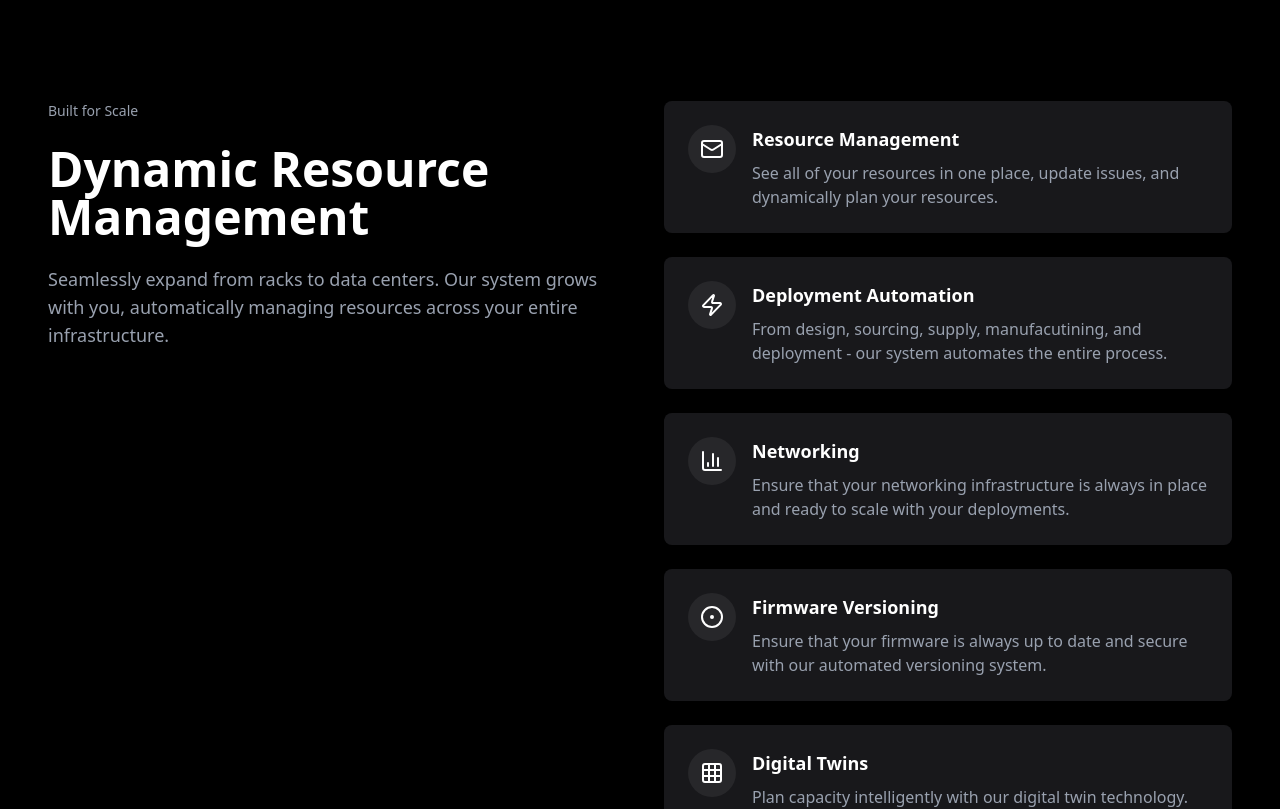
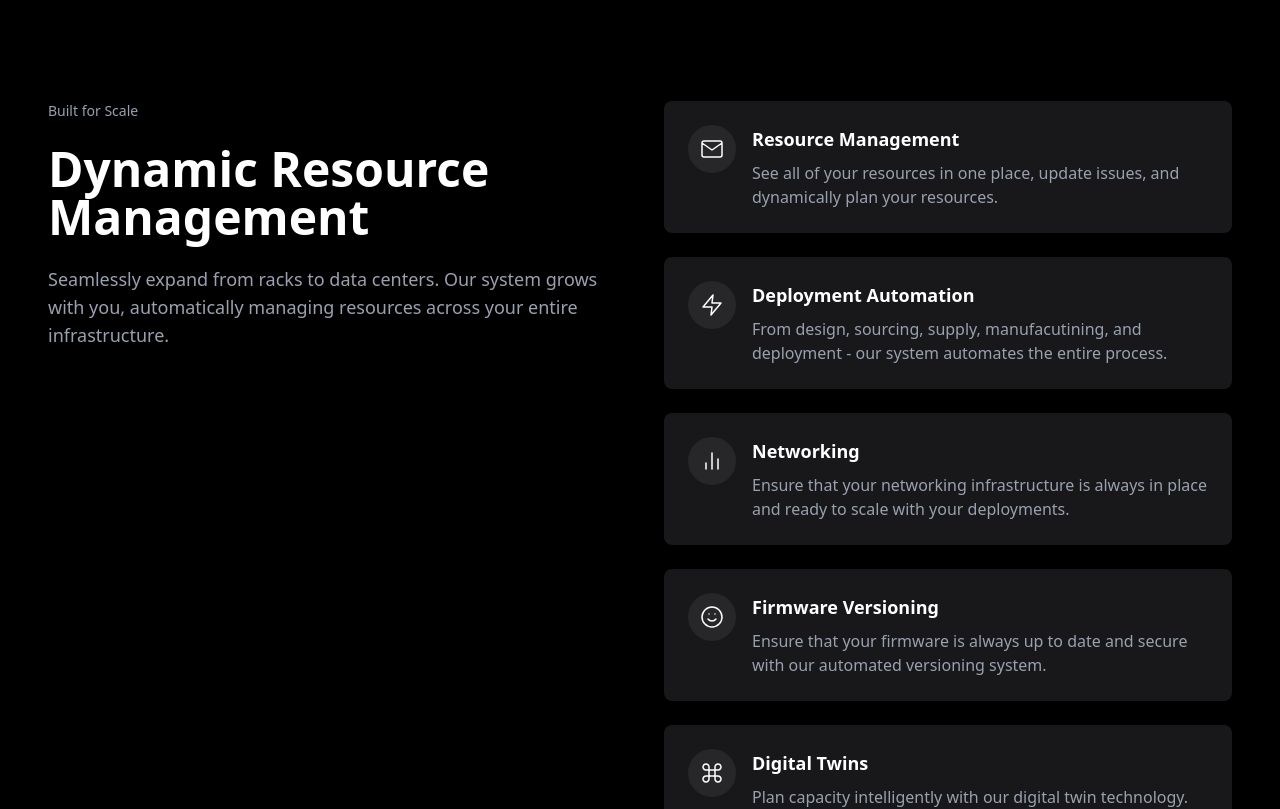
Before and after one commit to R7rainz/final_challenge_centralaxis, a React (Vite) app: page / in a window 1280 px wide. Shown: the part 3900-4709 px from the top of the page. Built offline with nearby package versions, Linux system fonts and the light colour scheme.

Commit message:
changed the lucide react icons to the real svgs

```diff
--- a/src/components/DynamicResourceManagementSection.jsx
+++ b/src/components/DynamicResourceManagementSection.jsx
@@ -1,6 +1,63 @@
-import { Mail, Zap, BarChart3, CircleDot, Grid } from "lucide-react"
+export default function ResourceManagement() {
+  // SVG icons defined as constants
+  const icons = {
+    mail: (
+      <svg xmlns="http://www.w3.org/2000/svg" width="24" height="24" viewBox="0 0 24 24" fill="none">
+        <path
+          d="M22 6C22 4.9 21.1 4 20 4H4C2.9 4 2 4.9 2 6M22 6V18C22 19.1 21.1 20 20 20H4C2.9 20 2 19.1 2 18V6M22 6L12 13L2 6"
+          stroke="white"
+          strokeWidth="1.5"
+          strokeLinecap="round"
+          strokeLinejoin="round"
+        />
+      </svg>
+    ),
+    zap: (
+      <svg xmlns="http://www.w3.org/2000/svg" width="24" height="24" viewBox="0 0 24 24" fill="none">
+        <path
+          d="M13 2L3 14H12L11 22L21 10H12L13 2Z"
+          stroke="white"
+          strokeWidth="1.5"
+          strokeLinecap="round"
+          strokeLinejoin="round"
+        />
+      </svg>
+    ),
+    barChart: (
+      <svg xmlns="http://www.w3.org/2000/svg" width="24" height="24" viewBox="0 0 24 24" fill="none">
+        <path
+          d="M18 20V10M12 20V4M6 20V14"
+          stroke="white"
+          strokeWidth="1.5"
+          strokeLinecap="round"
+          strokeLinejoin="round"
+        />
+      </svg>
+    ),
+    circleDot: (
+      <svg xmlns="http://www.w3.org/2000/svg" width="24" height="24" viewBox="0 0 24 24" fill="none">
+        <path
+          d="M8 14C8 14 9.5 16 12 16C14.5 16 16 14 16 14M9 9H9.01M15 9H15.01M22 12C22 17.5228 17.5228 22 12 22C6.47715 22 2 17.5228 2 12C2 6.47715 6.47715 2 12 2C17.5228 2 22 6.47715 22 12Z"
+          stroke="white"
+          strokeWidth="1.5"
+          strokeLinecap="round"
+          strokeLinejoin="round"
+        />
+      </svg>
+    ),
+    grid: (
+      <svg xmlns="http://www.w3.org/2000/svg" width="24" height="24" viewBox="0 0 24 24" fill="none">
+        <path
+          d="M18 3C17.2044 3 16.4413 3.31607 15.8787 3.87868C15.3161 4.44129 15 5.20435 15 6V18C15 18.7956 15.3161 19.5587 15.8787 20.1213C16.4413 20.6839 17.2044 21 18 21C18.7956 21 19.5587 20.6839 20.1213 20.1213C20.6839 19.5587 21 18.7956 21 18C21 17.2044 20.6839 16.4413 20.1213 15.8787C19.5587 15.3161 18.7956 15 18 15H6C5.20435 15 4.44129 15.3161 3.87868 15.8787C3.31607 16.4413 3 17.2044 3 18C3 18.7956 3.31607 19.5587 3.87868 20.1213C4.44129 20.6839 5.20435 21 6 21C6.79565 21 7.55871 20.6839 8.12132 20.1213C8.68393 19.5587 9 18.7956 9 18V6C9 5.20435 8.68393 4.44129 8.12132 3.87868C7.55871 3.31607 6.79565 3 6 3C5.20435 3 4.44129 3.31607 3.87868 3.87868C3.31607 4.44129 3 5.20435 3 6C3 6.79565 3.31607 7.55871 3.87868 8.12132C4.44129 8.68393 5.20435 9 6 9H18C18.7956 9 19.5587 8.68393 20.1213 8.12132C20.6839 7.55871 21 6.79565 21 6C21 5.20435 20.6839 4.44129 20.1213 3.87868C19.5587 3.31607 18.7956 3 18 3Z"
+          stroke="white"
+          strokeWidth="1.5"
+          strokeLinecap="round"
+          strokeLinejoin="round"
+        />
+      </svg>
+    ),
+  }
 
-export default function ResourceManagement() {
   return (
     <div className="min-h-screen bg-black text-white p-6 md:p-12">
       <div className="max-w-7xl mx-auto">
@@ -18,31 +75,31 @@ export default function ResourceManagement() {
           {/* Right Column - Desktop View (Large screens only) */}
           <div className="space-y-6 hidden lg:block">
             <FeatureCard
-              icon={<Mail className="w-6 h-6" />}
+              icon={icons.mail}
               title="Resource Management"
               description="See all of your resources in one place, update issues, and dynamically plan your resources."
             />
 
             <FeatureCard
-              icon={<Zap className="w-6 h-6" />}
+              icon={icons.zap}
               title="Deployment Automation"
               description="From design, sourcing, supply, manufacutining, and deployment - our system automates the entire process."
             />
 
             <FeatureCard
-              icon={<BarChart3 className="w-6 h-6" />}
+              icon={icons.barChart}
               title="Networking"
               description="Ensure that your networking infrastructure is always in place and ready to scale with your deployments."
             />
 
             <FeatureCard
-              icon={<CircleDot className="w-6 h-6" />}
+              icon={icons.circleDot}
               title="Firmware Versioning"
               description="Ensure that your firmware is always up to date and secure with our automated versioning system."
             />
 
             <FeatureCard
-              icon={<Grid className="w-6 h-6" />}
+              icon={icons.grid}
               title="Digital Twins"
               description="Plan capacity intelligently with our digital twin technology."
             />
@@ -52,31 +109,31 @@ export default function ResourceManagement() {
           <div className="lg:hidden w-full overflow-x-auto pb-6">
             <div className="flex space-x-4 min-w-max">
               <SquareFeatureCard
-                icon={<Mail className="w-6 h-6" />}
+                icon={icons.mail}
                 title="Resource Management"
                 description="See all of your resources in one place, update issues, and dynamically plan your resources."
               />
 
               <SquareFeatureCard
-                icon={<Zap className="w-6 h-6" />}
+                icon={icons.zap}
                 title="Deployment Automation"
                 description="From design, sourcing, supply, manufacutining, and deployment - our system automates the entire process."
               />
 
               <SquareFeatureCard
-                icon={<BarChart3 className="w-6 h-6" />}
+                icon={icons.barChart}
                 title="Networking"
                 description="Ensure that your networking infrastructure is always in place and ready to scale with your deployments."
               />
 
               <SquareFeatureCard
-                icon={<CircleDot className="w-6 h-6" />}
+                icon={icons.circleDot}
                 title="Firmware Versioning"
                 description="Ensure that your firmware is always up to date and secure with our automated versioning system."
               />
 
               <SquareFeatureCard
-                icon={<Grid className="w-6 h-6" />}
+                icon={icons.grid}
                 title="Digital Twins"
                 description="Plan capacity intelligently with our digital twin technology."
               />
```
